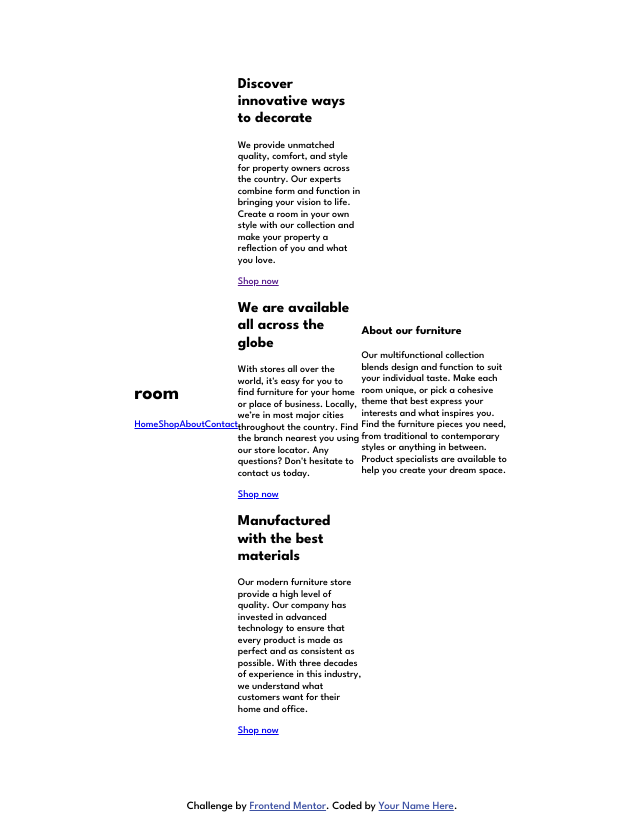
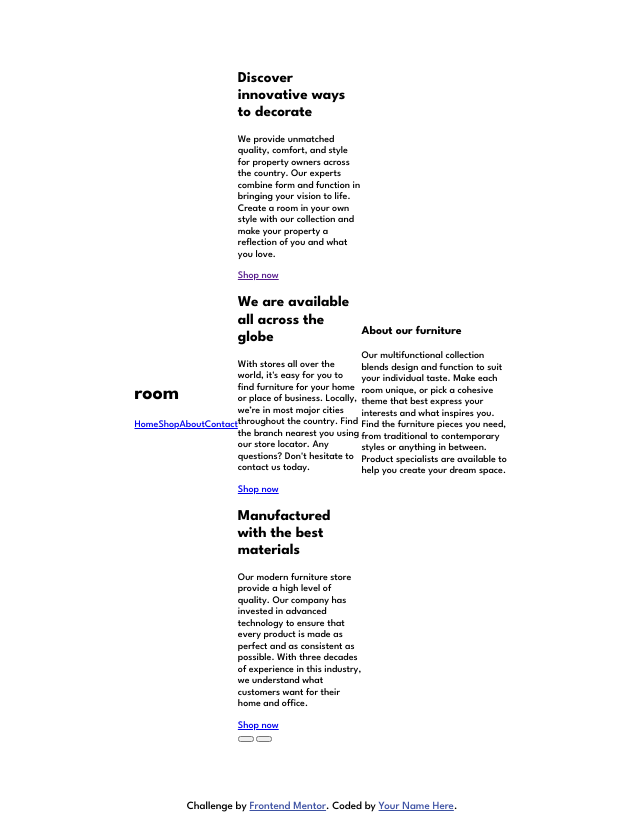
Before and after one commit to jaac97/room-homepage-master, a website: page index.html in a window 1280 px wide. Shown: the whole page, without its empty margins (318-958 px from the left). Drawn offline with nearby package versions, Linux system fonts and the light colour scheme; files that its build step writes are made by us from their sources.

Commit message:
Html buttons

```diff
--- a/index.html
+++ b/index.html
@@ -57,7 +57,11 @@
         </p>
         <a href="#" class="informative__anchor">Shop now</a>
       </div>
+      <button class="button button-left"></button>
+      <button class="button button-right"></button>
+
     </section>
+
     <div class="hero-left"></div>
     <section class="about">
       <div class="about__content">
```
